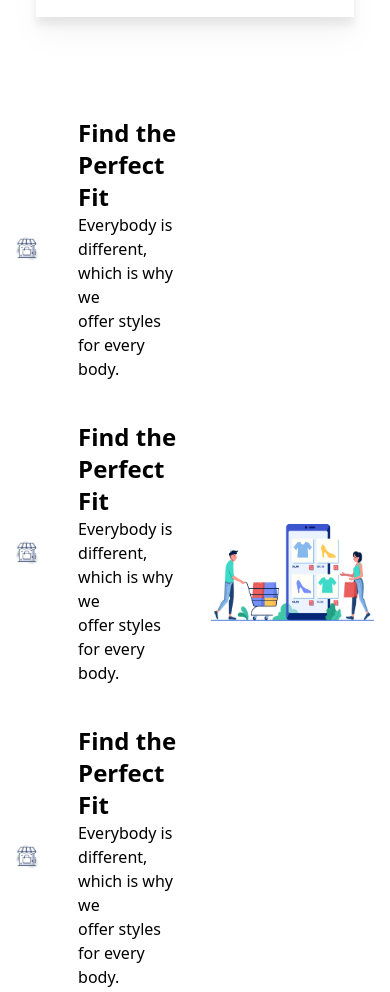
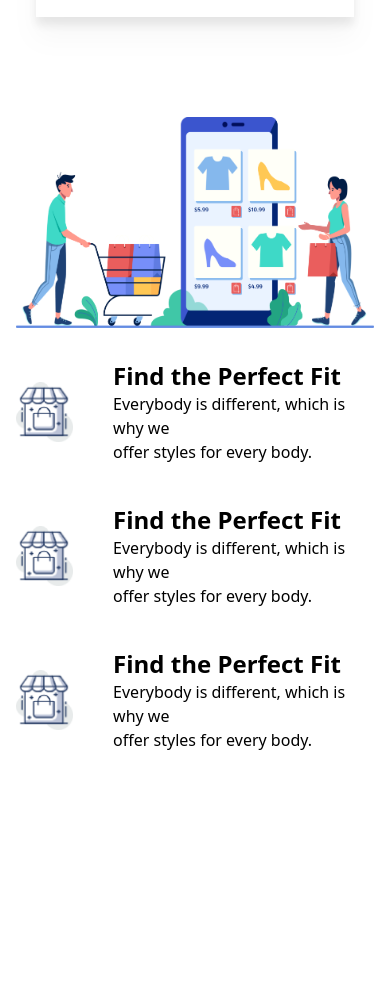
Before and after one commit to mdbelalbs78/fashion, a plain HTML site: page index.html in a window 390 px wide. Shown: the part 4934-5926 px from the top of the page. After the commit the page ends 5806 px from the top, so only its background shows below. Drawn offline with nearby package versions, Linux system fonts and the light colour scheme.

Commit message:
responsive

```diff
--- a/index.html
+++ b/index.html
@@ -40,6 +40,7 @@
                     <li class="cursor-pointer"><a href=""></a>About</li>
                     <li class="cursor-pointer"><a href=""></a>Contact us</li>
                 </ul>
+
             </div>
         </nav>
         <div class="flex flex-col md:flex-row justify-between items-center">
@@ -208,8 +209,8 @@
         </section>
         <!-- Find the Perfect Fit section  -->
         <section>
-            <div class="flex justify-center items-center gap-8 my-20 w-full">
-                <div class="w-1/2">
+            <div class="flex flex-col-reverse md:flex-row justify-center items-center gap-8 my-20 w-full">
+                <div class="md:w-1/2">
                     <div class="flex gap-10 justify-center items-center mb-10">
                         <div>
                             <img class="w-16" src="icons/house.png" alt="">
@@ -240,10 +241,9 @@
                                 offer styles for every body.</p>
                         </div>
                     </div>
-
                 </div>
-                <div class="w-1/2">
-                    <img class="w-[500px]" src="images/shopping.png" alt="">
+                <div class="md:w-1/2 w-full">
+                    <img class="md:w-[500px] w-full" src="images/shopping.png" alt="">
                 </div>
             </div>
         </section>
```
